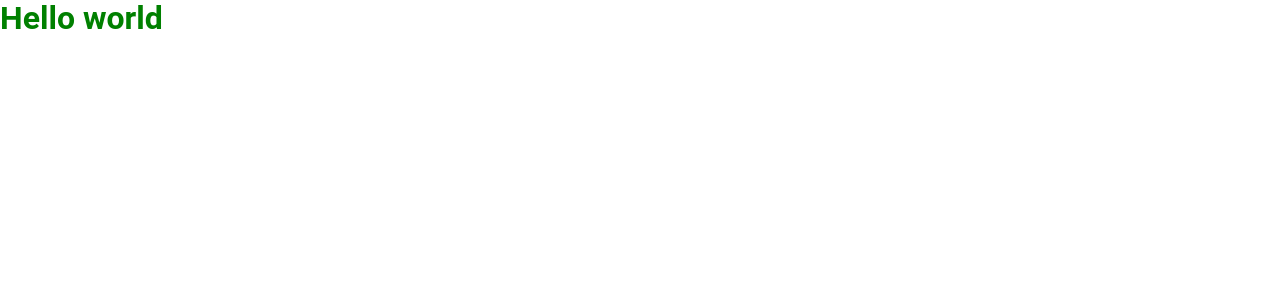
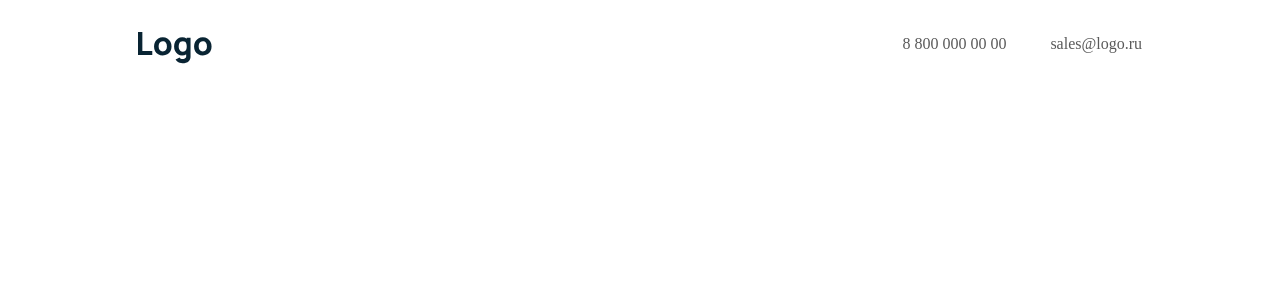
Before and after one commit to iva3nik/paraweb-test, a React (Create React App) app: page / in a window 1280 px wide. Shown: the top 300 px of the page. Built offline with nearby package versions, Linux system fonts and the light colour scheme.

Commit message:
feat: add Header

```diff
--- a/src/App.js
+++ b/src/App.js
@@ -1,9 +1,11 @@
 import s from "./App.module.scss";
+
+import Header from "./components/Header/Header";
 
 function App() {
   return (
     <div className={s.app}>
-      <h1>Hello world</h1>
+      <Header />
     </div>
   );
 }
--- a/src/App.module.scss
+++ b/src/App.module.scss
@@ -1,3 +1,3 @@
 .app {
-  color: green;
+  height: 3000px;
 }
--- /dev/null
+++ b/src/components/Header/Header.js
@@ -0,0 +1,19 @@
+import React from "react";
+
+import logo from "../../assets/svg/logo.svg";
+
+import s from "./Header.module.scss";
+
+const Header = () => {
+  return (
+    <header className={s.header}>
+      <img className={s.header__logo} src={logo} alt="Logo" />
+      <div className={s.header__info}>
+        <p className={s.header__text}>8 800 000 00 00</p>
+        <p className={s.header__text}>sales@logo.ru</p>
+      </div>
+    </header>
+  );
+};
+
+export default Header;
--- /dev/null
+++ b/src/components/Header/Header.module.scss
@@ -0,0 +1,32 @@
+.header {
+  position: fixed;
+  top: 0;
+  left: 0;
+  width: 100%;
+  padding: 24px 138px;
+  display: flex;
+  align-items: center;
+  justify-content: space-between;
+  box-sizing: border-box;
+
+  &__logo {
+    width: 74px;
+    height: 40px;
+    object-fit: cover;
+    object-position: center;
+  }
+
+  &__info {
+    display: flex;
+    font-family: "Manrope", serif;
+    font-size: 16px;
+    line-height: 22px;
+    font-weight: 500;
+    font-style: normal;
+    color: rgba(0, 0, 0, 0.65);
+  }
+
+  &__text {
+    margin-left: 44px;
+  }
+}
```
Also changed, not shown: src/assets/svg/logo.svg (added).
